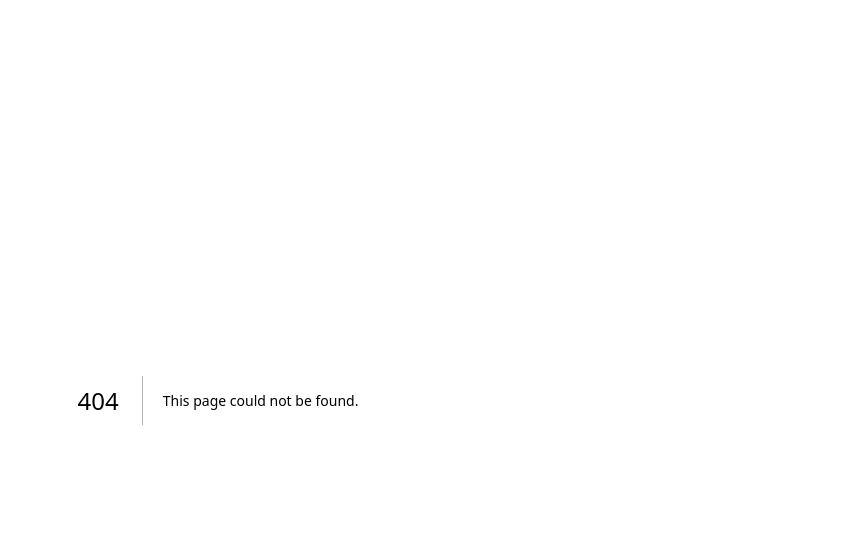
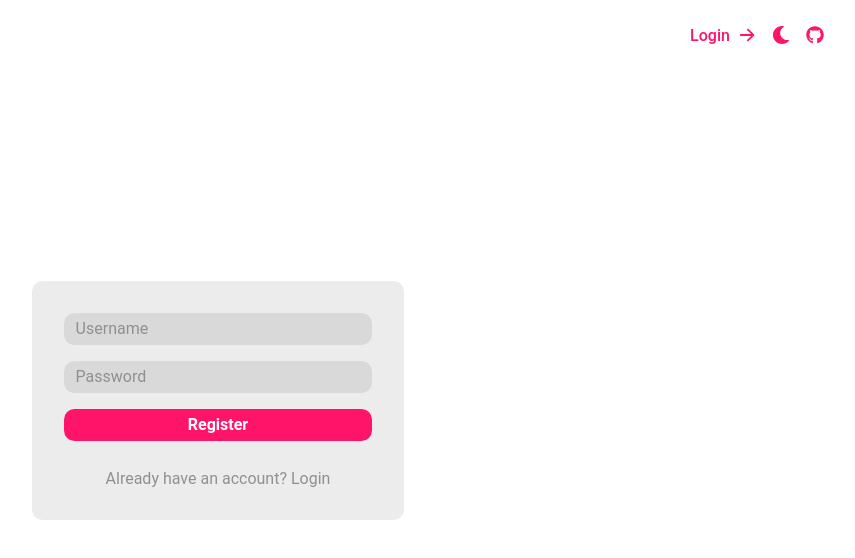
Before and after one commit to sopra-fs25-group-20/sopra-fs25-group-20-client, a Next.js app: page /register in a window 1280 px wide. Before the commit this address had no page. Shown: the top 558 px of the page, without its empty margins (422-1277 px from the left). Built offline with nearby package versions, Linux system fonts and the light colour scheme.

Commit message:
feat: register page with username/password inputs and API call

```diff
--- /dev/null
+++ b/app/register/page.tsx
@@ -0,0 +1,87 @@
+"use client";
+import { useState } from "react";
+import { useRouter } from "next/navigation";
+import { AppHeader } from "@/components/AppHeader";
+import { InputField } from "@/components/InputField";
+import { Frame } from "@/components/frame";
+import { Button } from "@/components/Button";
+import { useTheme } from "@/context/ThemeContext";
+import { useApi } from "@/hooks/useApi";
+import useLocalStorage from "@/hooks/useLocalStorage";
+
+export default function RegisterPage() {
+  const [username, setUsername] = useState("");
+  const [password, setPassword] = useState("");
+  const [error, setError] = useState("");
+  const router = useRouter();
+  const { toggleTheme } = useTheme();
+  const api = useApi();
+  const tokenStorage = useLocalStorage<string | null>("token", null);
+
+  const handleRegister = async () => {
+    setError("");
+
+    if (!username || !password) {
+      setError("Please fill in all fields.");
+      return;
+    }
+
+    try {
+      const res = await api.post<{ token: string }>("/register", {
+        username,
+        password,
+      });
+
+      tokenStorage.set(res.token);
+      router.push("/profile");
+    } catch (err: any) {
+      console.log("Register error:", err);
+
+      const status = err?.status;
+
+      if (status === 409) {
+        setError("Username already exists.");
+      } else if (typeof err?.message === "string") {
+        setError(err.message);
+      } else {
+        setError("Registration failed.");
+      }
+    }
+  };
+
+  return (
+    <div className="page-wrapper">
+      <div className="landing-page">
+        <AppHeader onToggleTheme={toggleTheme} />
+        <Frame>
+          <InputField
+            placeholder="Username"
+            value={username}
+            onChange={setUsername}
+          />
+          <InputField
+            placeholder="Password"
+            type="password"
+            value={password}
+            onChange={setPassword}
+          />
+          <Button onClick={handleRegister} className="mb-2">
+            Register
+          </Button>
+          {error && (
+            <div className="text-red-500 text-sm text-center">{error}</div>
+          )}
+          <div className="text-sm text-center mt-1 text-gray-500">
+            Already have an account?{" "}
+            <span
+              onClick={() => router.push("/login")}
+              className="text-blue-500 hover:underline cursor-pointer"
+            >
+              Login
+            </span>
+          </div>
+        </Frame>
+      </div>
+    </div>
+  );
+}
```
